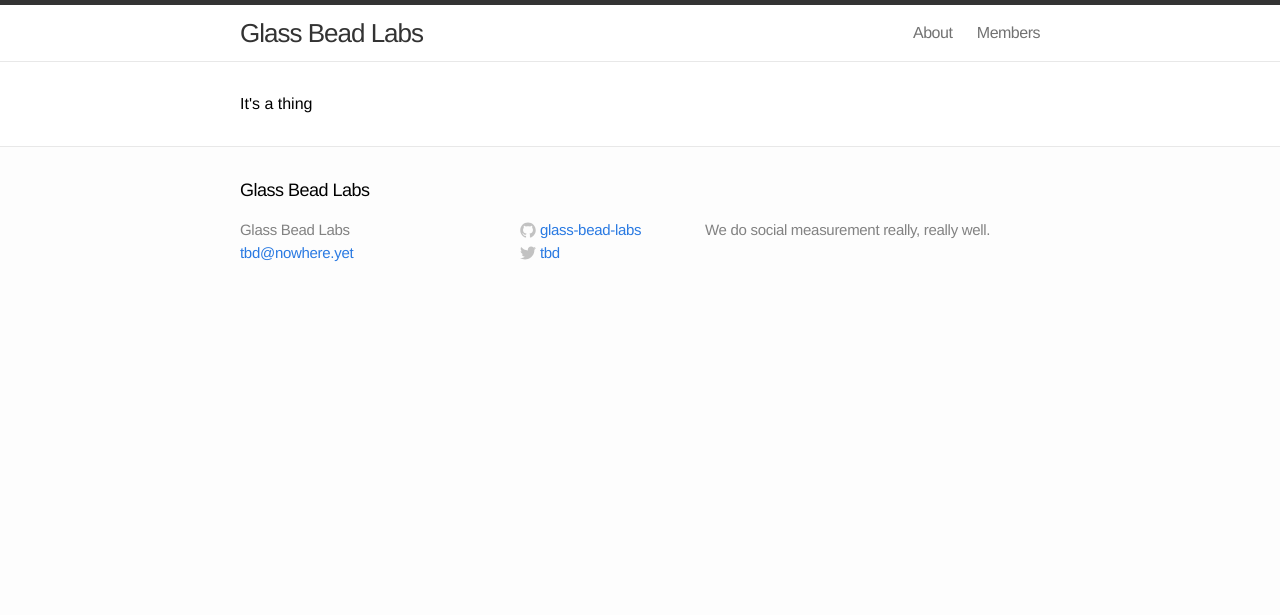
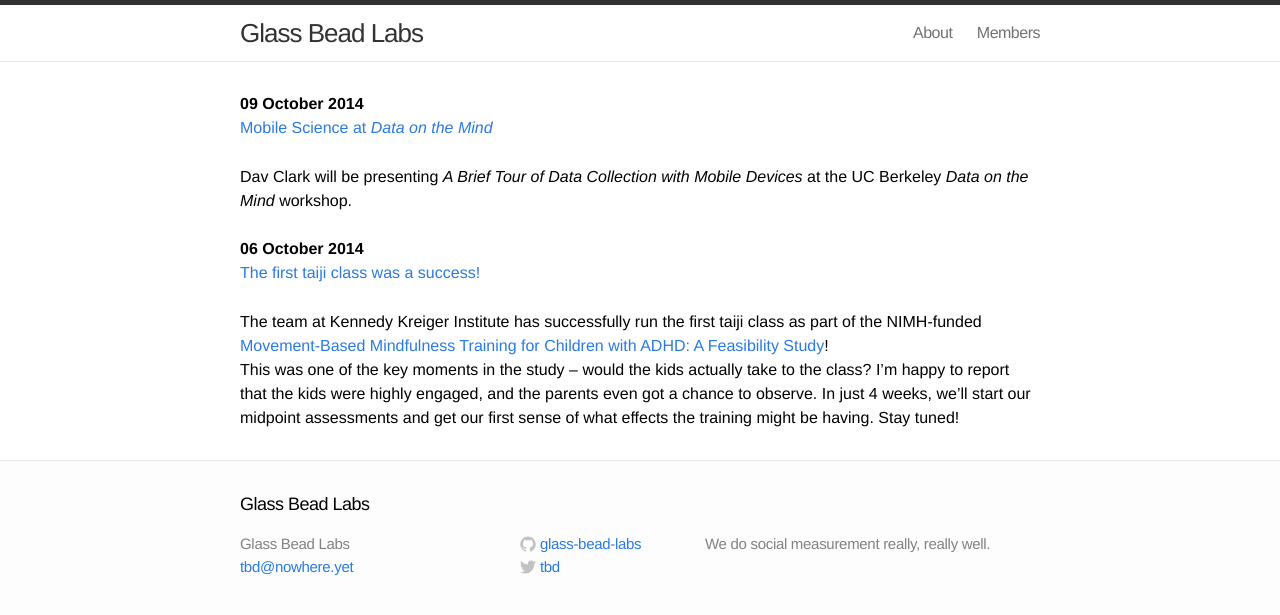
Before and after one commit to glass-bead-labs/bead.glass, a Jekyll site: the page built from index.html, in a window 1280 px wide. Shown: the top 615 px of the page. Built offline with Jekyll 4.4.1, drawn with Linux system fonts in a browser that asks for light colours.

Commit message:
Moving towards actual content on the site.

```diff
--- /dev/null
+++ b/_includes/post_list.md
@@ -0,0 +1,10 @@
+{% for post in site.posts %}
+{{ DIVIDER }}
+**{{ post.date | date_to_long_string}}**
+
+# [{{ post.title }}]({{ site.url }}{{ post.url }})
+
+{{ post.content }}
+
+{% assign DIVIDER = "<br>" %}
+{% endfor %}
--- /dev/null
+++ b/_posts/2014-10-06-first-taiji-class.md
@@ -0,0 +1,13 @@
+---
+layout: post
+title: The first taiji class was a success!
+---
+The team at Kennedy Kreiger Institute has successfully run the first taiji class
+as part of the NIMH-funded [Movement-Based Mindfulness Training for Children with
+ADHD: A Feasibility Study](http://www.kennedykrieger.org/research-training/movement-based-mindfulness-training-children-adhd-feasibility-study)!
+
+This was one of the key moments in the study -- would the kids actually take to
+the class? I'm happy to report that the kids were highly engaged, and the
+parents even got a chance to observe. In just 4 weeks, we'll start our midpoint
+assessments and get our first sense of what effects the training might be
+having. Stay tuned!
--- /dev/null
+++ b/_posts/2014-10-09-data-on-the-mind.md
@@ -0,0 +1,6 @@
+---
+layout: post
+title: Mobile Science at *Data on the Mind*
+---
+Dav Clark will be presenting *A Brief Tour of Data Collection with Mobile
+Devices* at the UC Berkeley *Data on the Mind* workshop.
--- a/about.md
+++ b/about.md
@@ -3,16 +3,8 @@ layout: page
 title: About
 permalink: /about/
 ---
+Glass Bead labs is a node in an interconnected research network. Broadly, we
+develop and employ new methods for social measurement.
 
-This page was just built with the base Jekyll theme. You can find out more info
-about customizing your Jekyll theme, as well as basic Jekyll usage documentation
-at [jekyllrb.com](http://jekyllrb.com/)
-
-You can find the source code for the Jekyll new theme at: [github.com/jglovier/jekyll-new](https://github.com/jglovier/jekyll-new)
-
-You can find the source code for Jekyll at [github.com/jekyll/jekyll](https://github.com/jekyll/jekyll)
-
-Thanks @jglovier!
-
- - Bulleted lists are easy
- - You just put a '-' or a '*' before each line.
+This page was built with the [base Jekyll theme](https://github.com/jglovier/jekyll-new),
+thanks to @jglovier and the Jekyll team!
--- a/index.html
+++ b/index.html
@@ -4,6 +4,11 @@ layout: default
 
 <div class="home">
 
-  <p>It's a thing</p>
+{% comment %}
+Putting the capture all on one line avoids indentation leading
+to a code snippet.
+{% endcomment %}
+{% capture post_list %}{% include post_list.md %}{% endcapture %}
+{{ post_list | markdownify }}
 
 </div>
```
Also changed, not shown: _posts/2014-09-09-welcome-to-jekyll.markdown (deleted, +0 -24 lines).
